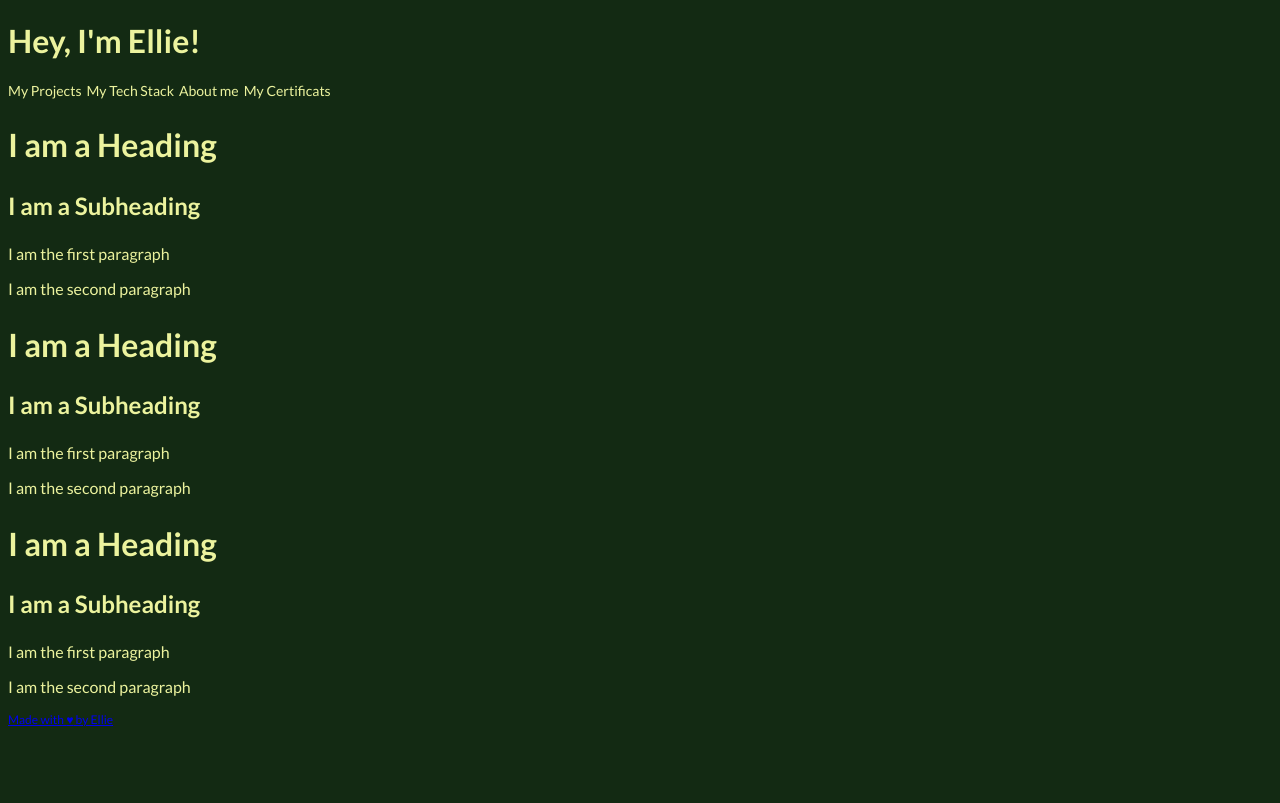
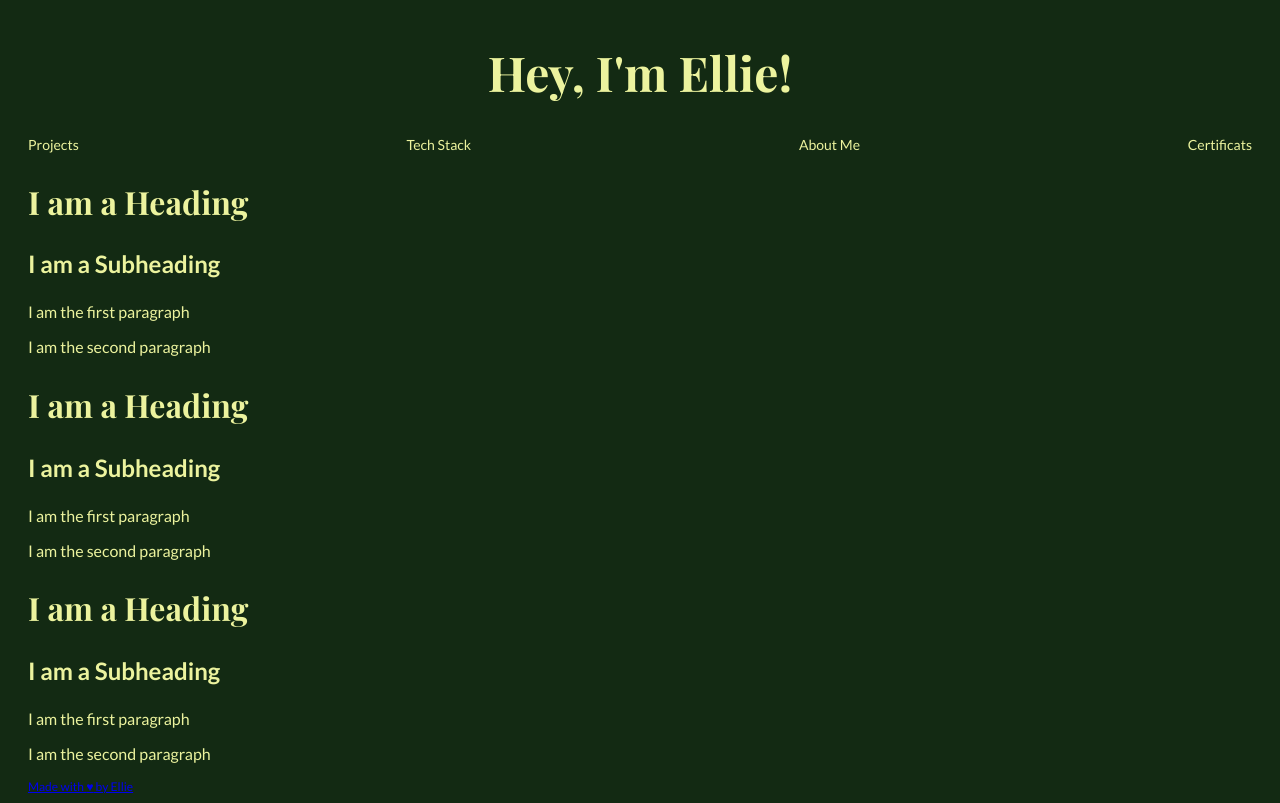
Before and after one commit to e-rmkt/personal-website, a plain HTML site: page index.html in a window 1280 px wide. Drawn offline with nearby package versions, Linux system fonts and the light colour scheme; a web font is replaced by a local one.

Commit message:
add styling to navbar

```diff
--- a/index.css
+++ b/index.css
@@ -30,17 +30,24 @@ body {
   background-color: var(--secondary-contrast-color);
   color: var(--primary-color);
   font-family: var(--text-font);
+  padding: 0 20px;
 }
 
 body p {
   font-size: var(--body-text-mobile);
 }
 
+h1 {
+  font-family: var(--heading-font);
+  font-size: 48px;
+  align-self: center;
+}
+
 /* HEADER */
 
 header {
-  /* display: flex;
-  flex-flow: row wrap; */
+  display: flex;
+  flex-flow: column;
 }
 
 /* NAVBAR */
@@ -48,15 +55,17 @@ header {
 ul {
   display: flex;
   flex-flow: row wrap;
+  font-size: var(--nav-li-mobile);
+  justify-content: space-between;
   list-style: none;
-  gap: 5px;
   padding: 0;
-  font-size: var(--nav-li-mobile);
+  margin: 0;
 }
 
 /* MAIN-SECTION */
 
 .section__title {
+  font-family: var(--heading-font);
   font-size: var(--title-text-mobile);
 }
 
--- a/index.html
+++ b/index.html
@@ -12,10 +12,10 @@
       <h1>Hey, I'm Ellie!</h1>
       <nav>
         <ul>
-          <li>My Projects</li>
-          <li>My Tech Stack</li>
-          <li>About me</li>
-          <li>My Certificats</li>
+          <li>Projects</li>
+          <li>Tech Stack</li>
+          <li>About Me</li>
+          <li>Certificats</li>
         </ul>
       </nav>
     </header>
```
